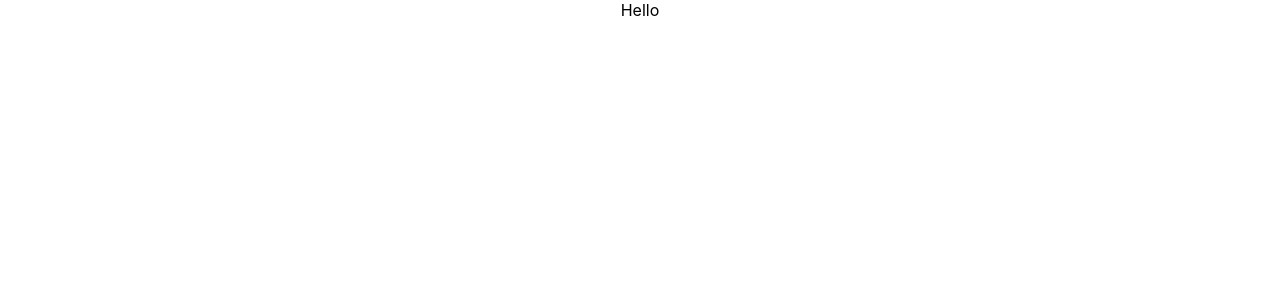
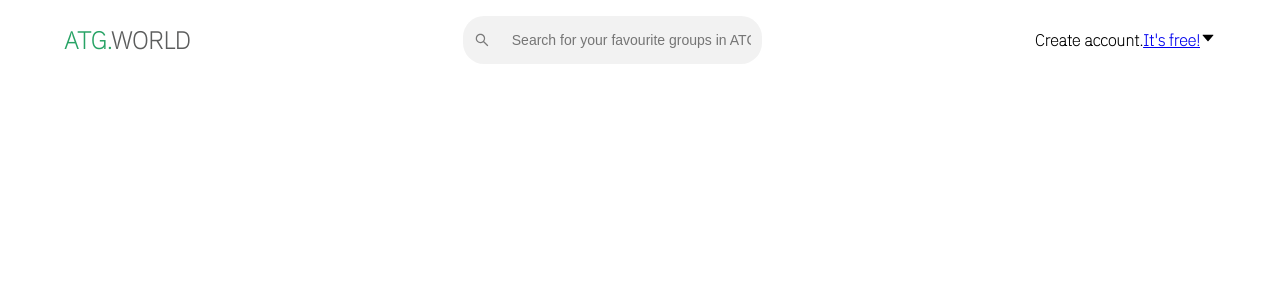
Before and after one commit to infuman69/ATG-Task-1, a React (Create React App) app: page / in a window 1280 px wide. Shown: the top 300 px of the page. Built offline with nearby package versions, Linux system fonts and the light colour scheme.

Commit message:
navbar added

```diff
--- a/package.json
+++ b/package.json
@@ -8,6 +8,7 @@
     "@testing-library/user-event": "^13.5.0",
     "react": "^18.0.0",
     "react-dom": "^18.0.0",
+    "react-icons": "^4.3.1",
     "react-scripts": "5.0.1",
     "web-vitals": "^2.1.4"
   },
--- a/src/App.css
+++ b/src/App.css
@@ -1,3 +1,9 @@
+@import url('https://fonts.googleapis.com/css2?family=IBM+Plex+Sans:wght@100&display=swap');
+*{
+  margin:0;
+  padding: 0;
+  box-sizing: border-box;
+}
 .App {
   text-align: center;
 }
--- a/src/App.js
+++ b/src/App.js
@@ -1,10 +1,12 @@
 import './App.css';
+import Navbar from './components/Navbar/Navbar';
+
 
 function App() {
   return (
-    <div className="App">
-      Hello
-    </div>
+  <>
+    <Navbar/>
+  </>
   );
 }
 
--- /dev/null
+++ b/src/components/Navbar/Navbar.css
@@ -0,0 +1,47 @@
+nav{
+    width:100%;
+    height:10vh;
+    background: #FFFFFF;
+    font-family: 'IBM Plex Sans', sans-serif;
+}
+.nav-cont{
+    width:90%;
+    height: 100%;
+    margin:auto;
+    display:flex;
+    justify-content: space-between;
+    align-items: center;
+}
+.logo{
+    color: #5C5D5D;
+}
+.logo .greenh{
+    color:#27A365;
+}
+.search-bar{
+    display:flex;
+    align-items:center;
+    background: #F2F2F2;
+    width:26%;
+    height:59%;
+    justify-content: space-around;
+    border-radius: 21px;
+
+
+}
+.search-bar input{
+    outline:none;
+    border:none;
+    background: #F2F2F2;
+    width:80%;
+    color: #5C5C5C;
+    font-size: 14px;
+    font-weight: 500 ;
+}
+.accdetail h4{
+    display: flex;
+    align-items: center;
+    justify-content: space-between;
+    font-size: 16px;
+    font-weight: 700;
+}
--- /dev/null
+++ b/src/components/Navbar/Navbar.jsx
@@ -0,0 +1,38 @@
+import React from 'react'
+import './Navbar.css'
+import {AiOutlineSearch,AiFillCaretDown} from "react-icons/ai"
+
+const Navbar = () => {
+  return (
+    <nav>
+      <div className="nav-cont">
+        <div className="logo">
+          <h1>
+            <span className="greenh">
+              ATG.
+            </span>
+            W
+            <span className="oletter">
+              O
+            </span>
+            RLD
+          </h1>
+        </div>
+        <div className="search-bar">
+          <AiOutlineSearch style={{"color":"#7A7A7A"}}/>
+          <input type="text" name="" id="" placeholder='Search for your favourite groups in ATG'/>
+        </div>
+        <div className="accdetail">
+          <h4>
+            Create account.<a href="#">It's free! </a>
+            <span className="downarrow">
+              <AiFillCaretDown/>
+            </span>
+          </h4>
+        </div>
+      </div>
+    </nav>
+  )
+}
+
+export default Navbar
--- a/src/index.css
+++ b/src/index.css
@@ -1,10 +1,11 @@
+*{
+  margin: 0;
+  padding: 0;
+  box-sizing: border-box;
+}
 body {
   margin: 0;
-  font-family: -apple-system, BlinkMacSystemFont, 'Segoe UI', 'Roboto', 'Oxygen',
-    'Ubuntu', 'Cantarell', 'Fira Sans', 'Droid Sans', 'Helvetica Neue',
-    sans-serif;
-  -webkit-font-smoothing: antialiased;
-  -moz-osx-font-smoothing: grayscale;
+
 }
 
 code {
```
Also changed, not shown: 1 other file (tests, documents, lock files or other folders).
